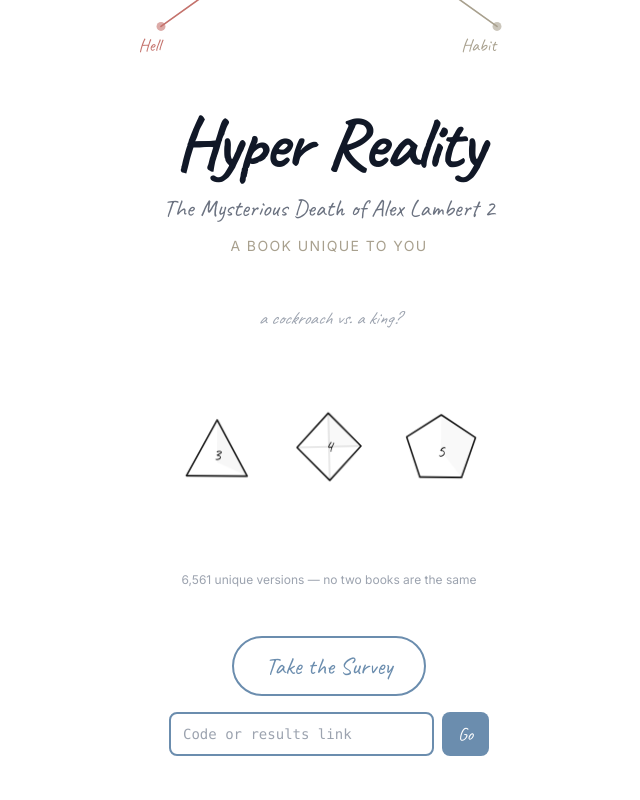
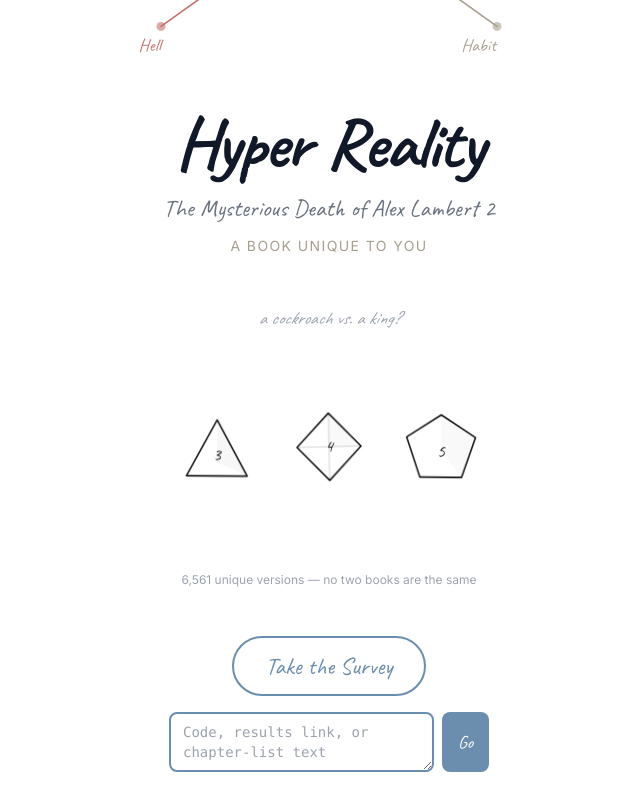
Before and after one commit to wert23239/HyperReality, a Next.js app: page / in a window 1280 px wide. Both pictures are taken after a click on the button "Have a code already?". Shown: the part 340-1140 px from the top of the page, without its empty margins (311-951 px from the left). Built offline with nearby package versions, Linux system fonts and the light colour scheme.

Commit message:
Preserve multiline chapter exports in code recovery

```diff
--- a/src/components/CodeEntry.tsx
+++ b/src/components/CodeEntry.tsx
@@ -55,7 +55,7 @@ export default function CodeEntry({
   initialReaderName?: string;
 }) {
   const router = useRouter();
-  const inputRef = useRef<HTMLInputElement>(null);
+  const inputRef = useRef<HTMLTextAreaElement>(null);
   const inputId = useId();
   const errorId = `${inputId}-error`;
   const [open, setOpen] = useState(defaultOpen);
@@ -110,14 +110,15 @@ export default function CodeEntry({
         <label htmlFor={inputId} className="sr-only">
           Hyper Reality book code
         </label>
-        <input
+        <textarea
           ref={inputRef}
           id={inputId}
           autoFocus
+          rows={2}
           value={code}
           onChange={(e) => { setCode(e.target.value); setError(""); }}
-          placeholder="Code or results link"
-          className="min-w-0 flex-1 px-3 py-2 rounded-lg border-2 border-gray-200 focus:border-accent-blue outline-none font-mono text-sm text-gray-700"
+          placeholder="Code, results link, or chapter-list text"
+          className="min-w-0 flex-1 resize-y px-3 py-2 rounded-lg border-2 border-gray-200 focus:border-accent-blue outline-none font-mono text-sm text-gray-700"
           aria-invalid={Boolean(error)}
           aria-describedby={error ? errorId : undefined}
         />
```
Also changed, not shown: 1 other file (tests, documents, lock files or other folders).
